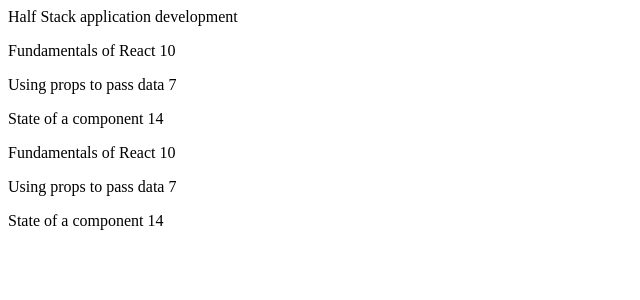
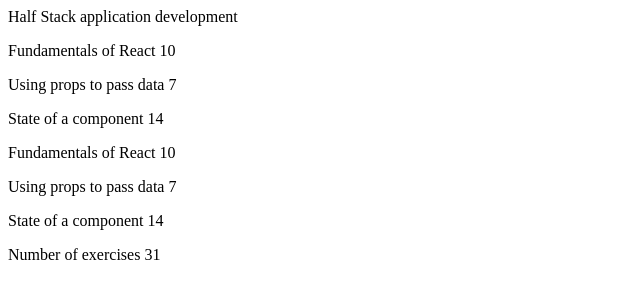
Before and after one commit to stephen-lakes/Full-Stack-Course, a React (Vite) app in the folder part1/courseinfo/: page / in a window 1280 px wide. Shown: the top 300 px of the page, without its empty margins (0-640 px from the left). Built offline with nearby package versions, Linux system fonts and the light colour scheme.

Commit message:
make sure the footer component works

```diff
--- a/part1/courseinfo/src/App.jsx
+++ b/part1/courseinfo/src/App.jsx
@@ -32,7 +32,9 @@ const Total = (props) => {
     <div>
       <p>
         Number of exercises{" "}
-        {props.exercises1 + props.exercises2 + props.exercises3}
+        {props.parts[0].exercises +
+          props.parts[1].exercises +
+          props.parts[2].exercises}
       </p>
     </div>
   );
@@ -59,7 +61,7 @@ const App = () => {
     <div>
       <Header course={course} />
       <Content parts={parts} />
-      {/* <Total /> */}
+      <Total parts={parts} />
     </div>
   );
 };
```
